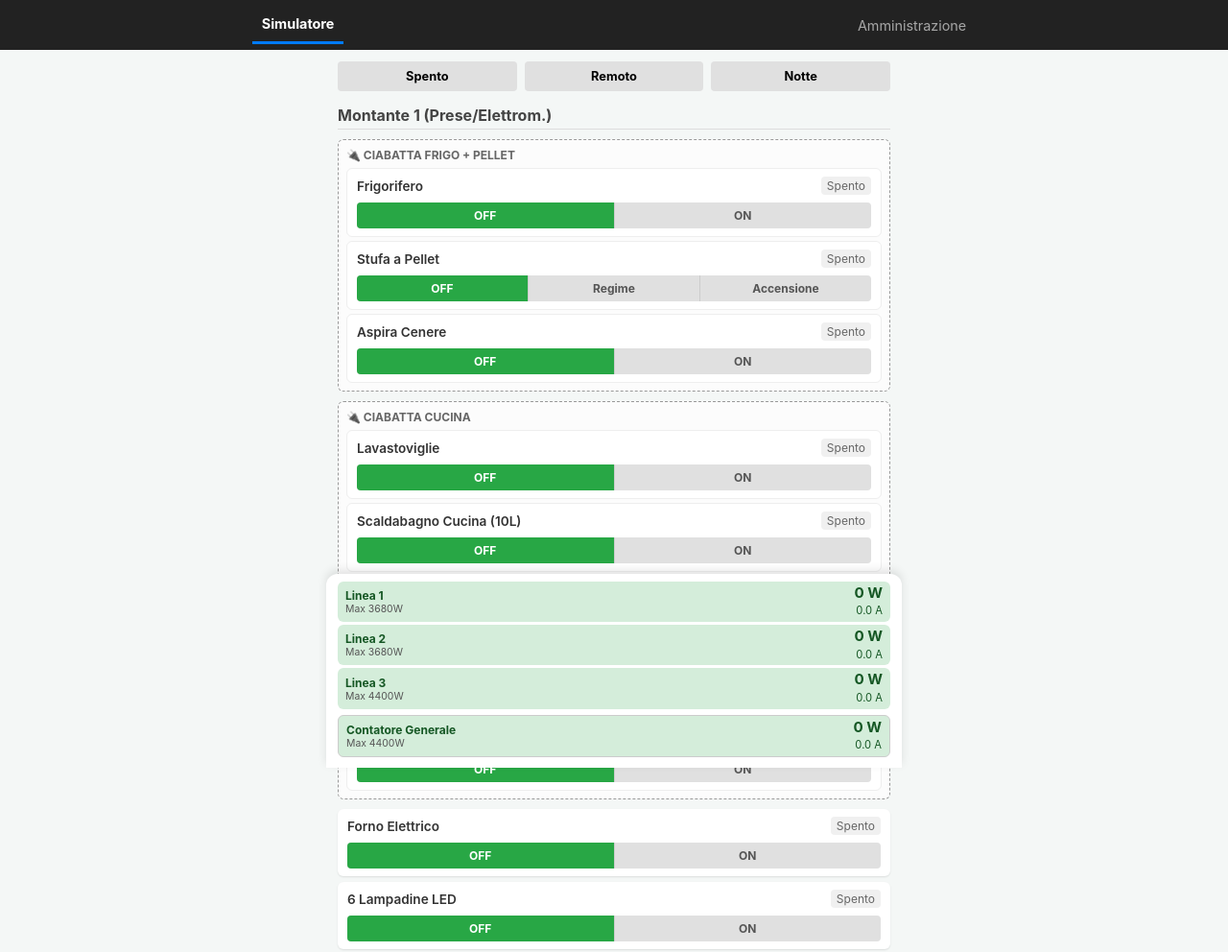
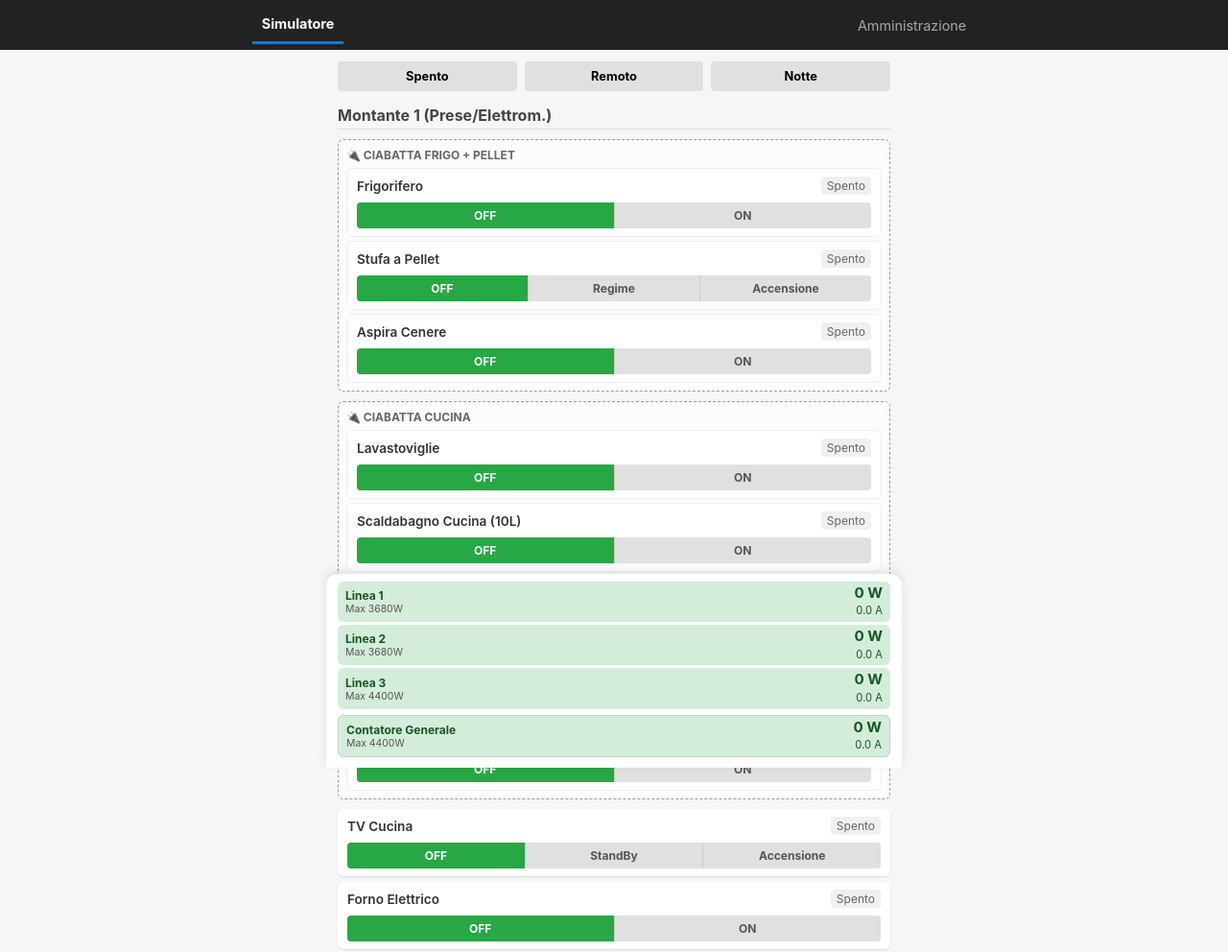
Before and after one commit to Cicciocotroneo/Impianto, a plain HTML site: page index.html in a window 1280 px wide. Shown: the top 992 px of the page at 96% size. Drawn offline with Linux system fonts and the light colour scheme.

Commit message:
Update index.html

```diff
--- a/index.html
+++ b/index.html
@@ -245,6 +245,7 @@
             { id: "scaldabagno_cucina", name: "Scaldabagno Cucina (10L)", montante: 1, group: "Ciabatta Cucina", modes: [{label: "ON", watts: 1200}] },
             { id: "aspirapolvere", name: "Aspirapolvere", montante: 1, group: "Ciabatta Cucina", modes: [{label: "ON", watts: 190}] },
             { id: "robot", name: "Monsieur Cuisine", montante: 1, group: "Ciabatta Cucina", modes: [{label: "ON", watts: 1200}] },
+            { id: "tv2", name: "TV Cucina", montante: 1, group: "", modes: [{label: "StandBy", watts: 1}, {label: "Accensione", watts: 20}] },
 
             { id: "forno", name: "Forno Elettrico", montante: 1, group: "", modes: [{label: "ON", watts: 3000}] },
             { id: "led_m1", name: "6 Lampadine LED", montante: 1, group: "", modes: [{label: "ON", watts: 60}] },
@@ -257,6 +258,7 @@
             { id: "lavatrice", name: "Lavatrice", montante: 2, group: "", modes: [{label: "ON", watts: 1000}] },
             { id: "asciugacapelli", name: "Phon", montante: 2, group: "", modes: [{label: "ON", watts: 2000}] },
             { id: "router", name: "Router", montante: 3, group: "", modes: [{label: "ON", watts: 10}] },
+            { id: "tv", name: "TV Camera", montante: 2, group: "", modes: [{label: "StandBy", watts: 1}, {label: "Accensione", watts: 28}] },
             { id: "cellulare", name: "Ricarica Cellulare", montante: 2, group: "", modes: [{label: "ON", watts: 45}] }
         ];
 
```
